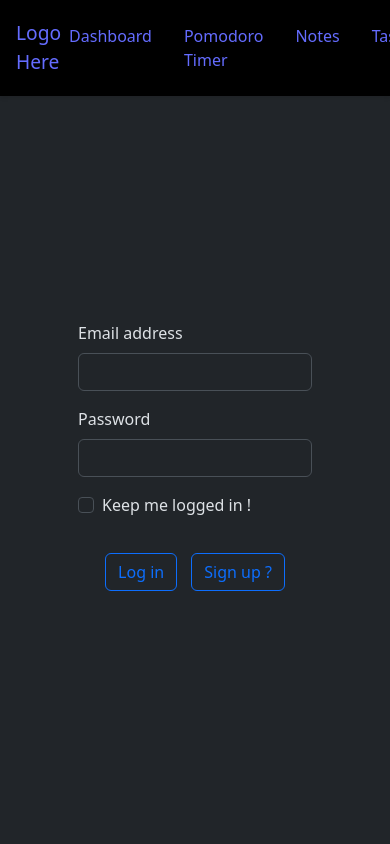
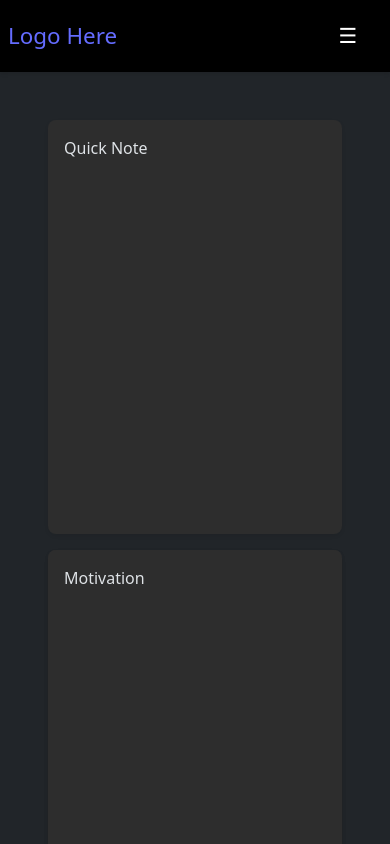
Before and after one commit to ANewProfile/synapse, a React (Vite) app in the folder client/: page / in a window 390 px wide. Before the commit this address led to /login. Shown: the top 844 px of the page. Built offline with nearby package versions, Linux system fonts and the light colour scheme; no server answers.

Commit message:
yea that navbar fixed now

```diff
--- a/client/src/App.tsx
+++ b/client/src/App.tsx
@@ -43,12 +43,12 @@ function App() {
         <Routes>
           <Route
             path="/"
-            element={user ? <Dashboard /> : <Navigate to="/login" />}
+            element={!user ? <Dashboard /> : <Navigate to="/login" />}
           />
           <Route path="/pomodoro" element={<PomoTimerPage />} />
           <Route path="/login" element={<Login />} />
           <Route path="/signup" element={<Signup />} />
-          <Route path="/logout" element={<p>LOGOUT NOT IMPLEMENTED</p>} />
+          <Route path="/logout" element={<Login />} />
         </Routes>
       </main>
     </div>
--- a/client/src/components/Navbar.tsx
+++ b/client/src/components/Navbar.tsx
@@ -1,26 +1,57 @@
+import { useState } from "react";
 import { Link } from "react-router-dom";
 import "../css/Navbar.css";
 
 function Navbar() {
+  const [isOpen, setIsOpen] = useState(false);
+
   return (
     <nav className="custom-navbar">
       <div className="custom-navbar-brand">
         <Link to="/">Logo Here</Link>
       </div>
-            <div className="custom-navbar-links">
-                <Link to="/" className="custom-nav-link">
+
+      <button
+        className="custom-navbar-toggle"
+        onClick={() => setIsOpen(!isOpen)}
+      >
+        ☰
+      </button>
+
+      <div className={`custom-navbar-links ${isOpen ? "open" : ""}`}>
+        <Link
+          to="/"
+          className="custom-nav-link"
+          onClick={() => setIsOpen(false)}
+        >
           Dashboard
         </Link>
-                <Link to="/pomodoro" className="custom-nav-link">
+        <Link
+          to="/pomodoro"
+          className="custom-nav-link"
+          onClick={() => setIsOpen(false)}
+        >
           Pomodoro Timer
         </Link>
-                <Link to="/notes" className="custom-nav-link">
+        <Link
+          to="/notes"
+          className="custom-nav-link"
+          onClick={() => setIsOpen(false)}
+        >
           Notes
         </Link>
-                <Link to="/tasks" className="custom-nav-link">
+        <Link
+          to="/tasks"
+          className="custom-nav-link"
+          onClick={() => setIsOpen(false)}
+        >
           Tasks
         </Link>
-                <Link to="/logout" className="custom-nav-link">
+        <Link
+          to="/logout"
+          className="custom-nav-link"
+          onClick={() => setIsOpen(false)}
+        >
           Log Out
         </Link>
       </div>
--- a/client/src/css/Navbar.css
+++ b/client/src/css/Navbar.css
@@ -1,15 +1,30 @@
 .custom-navbar {
-    background-color: #000000;
-    padding: 1rem 2rem;
+  background-color: #000;
+  /*
+    incase u wanna customize some sizing
+  */
+  padding: 0.9rem 1.4rem;
   display: flex;
   justify-content: space-between;
   align-items: center;
   box-shadow: 0 2px 4px rgba(0, 0, 0, 0.1);
+  position: relative;
+  z-index: 10;
 }
 
 .custom-navbar-brand {
   font-size: 1.5rem;
   font-weight: bold;
+  color: white;
+}
+
+.custom-navbar-toggle {
+  display: none;
+  font-size: 1.5rem;
+  background: none;
+  border: none;
+  color: white;
+  cursor: pointer;
 }
 
 .custom-navbar-links {
@@ -21,6 +36,8 @@
   font-size: 1rem;
   padding: 0.5rem 1rem;
   border-radius: 4px;
+  color: white;
+  text-decoration: none;
   transition: background-color 0.2s;
 }
 
@@ -29,19 +46,47 @@
 }
 
 @media (max-width: 768px) {
+  /*
+  incase u wanna customize the size
+  */
   .custom-navbar {
-        padding: 1rem;
+    padding: 0.5rem;
+  }
+  .custom-navbar-brand {
+    font-size: 1.4rem;
+  }
+  .custom-navbar-toggle {
+    display: block;
+  }
+  .custom-navbar-toggle {
+    font-size: 1.3rem;
   }
 
-    .custom-navbar-brand {
-        font-size: 1.2rem;
+  /*
+    safe not to touch from here
+  */
+  .custom-navbar-links {
+    flex-direction: column;
+    position: absolute;
+    gap: 0;
+    top: 100%;
+    right: 0;
+    background-color: #000;
+    width: 100%;
+    overflow: hidden;
+    max-height: 0;
+    transition: max-height 0.4s ease;
   }
 
-    .custom-navbar-links {
-        gap: 1rem;
+  .custom-navbar-links.open {
+    max-height: 800px;
   }
 
   .custom-nav-link {
-        padding: 0.5rem;
+    display: flex;
+    justify-content: center;
+    align-items: center;
+    padding: 0.7rem;
+    border-top: 1px solid rgba(255, 255, 255, 0.1);
   }
 }
```
Lines whose indentation alone changed are shown as unchanged.
